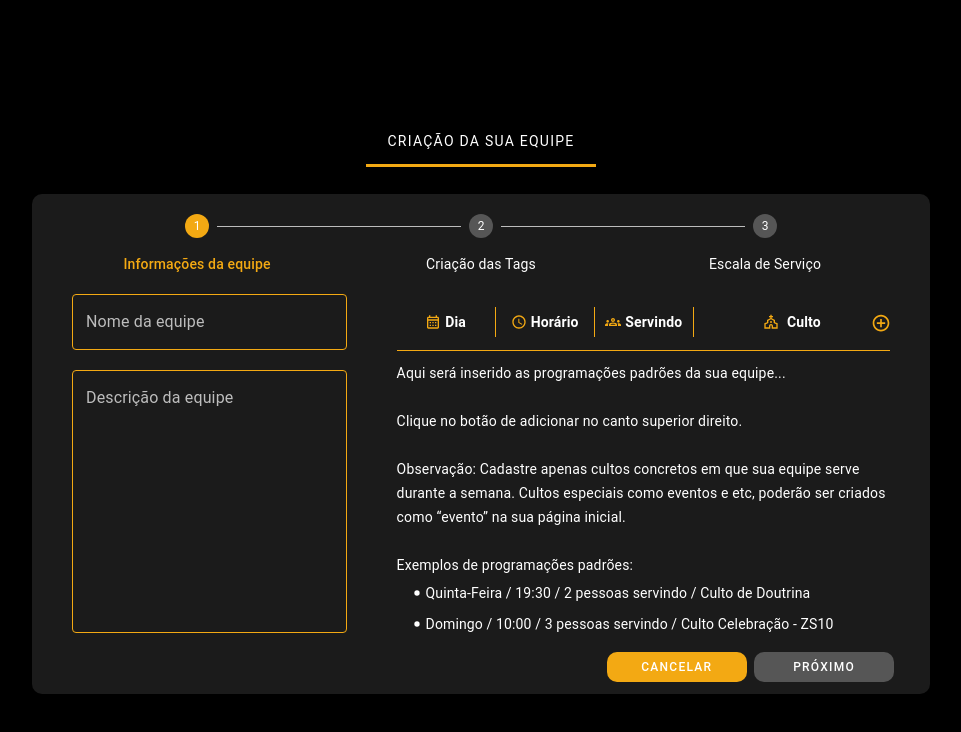
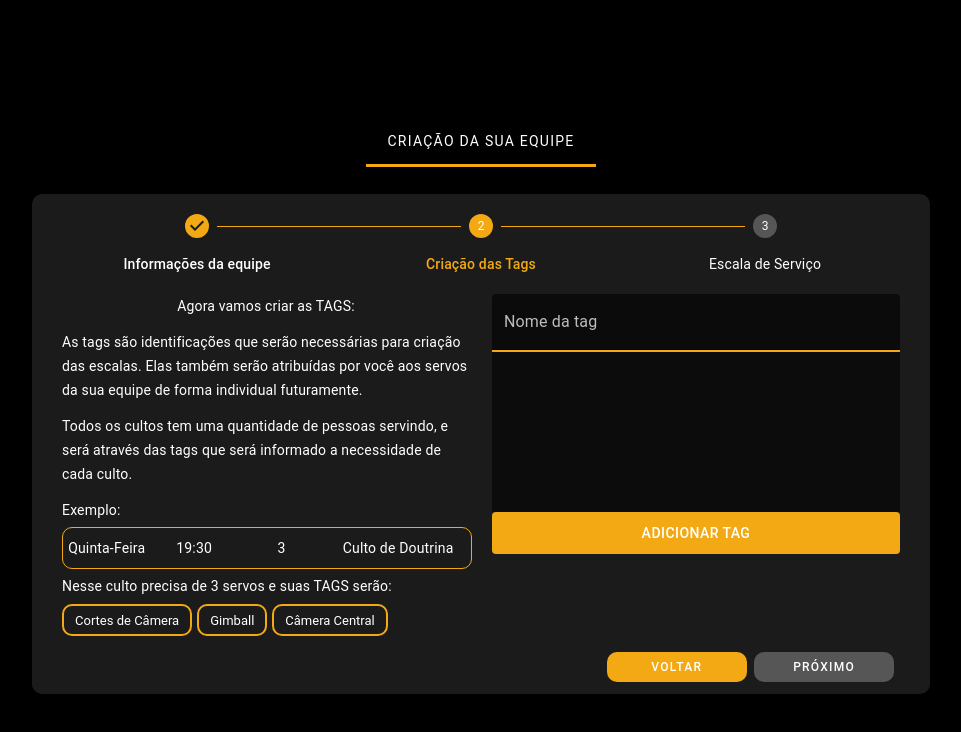
Before and after one commit to SamuelCFelix/Escala-Frontend, a React (Create React App) app: page /primeiroacesso/criarequipe in a window 1280 px wide. Both pictures are taken after a click on the button "VOLTAR". Shown: the top 732 px of the page, without its empty margins (159-1120 px from the left). Built offline with nearby package versions, Linux system fonts and the light colour scheme.

Commit message:
finalização do stepper segundo passo

```diff
--- a/src/pages/criarEquipe/index.js
+++ b/src/pages/criarEquipe/index.js
@@ -121,6 +121,9 @@ const styles = {
     "& .MuiSvgIcon-root.MuiStepIcon-root.Mui-completed": {
       color: "#F3A913", // circle color (ACTIVE)
     },
+    "& .MuiStepConnector-line": {
+      borderColor: "#F3A913", // Cor padrão da linha
+    },
   },
   boxConteudo: {
     display: "flex",
@@ -473,7 +476,6 @@ const styles = {
     ml: "30px",
   },
   box2Stepper1: {
-    background: "blue",
     display: "flex",
     flexDirection: "column",
     width: "408px",
@@ -495,13 +497,26 @@ const styles = {
     borderRadius: "10px",
     color: "#ffffff",
   },
+  boxChipAdd: {
+    display: "flex",
+    flexDirection: "row",
+    flexWrap: "wrap",
+    alignContent: "flex-start",
+    padding: "10px 0px",
+    gap: "6px",
+    width: "100%",
+    height: "140px",
+    maxHeight: "140px",
+    overflowY: "auto",
+    background: "rgba(0, 0, 0, 0.56)",
+  },
 };
 
 const CriarEquipe = () => {
   const [snackbarOpen, setSnackbarOpen] = useState(false);
   const [snackbarSeverity, setSnackbarSeverity] = useState("");
   const [snackbarMessage, setSnackbarMessage] = useState("");
-  const [activeStep, setActiveStep] = useState(1);
+  const [activeStep, setActiveStep] = useState(2);
   const [openModal, setOpenModal] = useState(false);
   const [openModalEdit, setOpenModalEdit] = useState(false);
   const [openModalDelete, setOpenModalDelete] = useState(false);
@@ -516,6 +531,8 @@ const CriarEquipe = () => {
   const [anchorEl, setAnchorEl] = useState(null);
   const [programacoes, setProgramacoes] = useState([]);
   const [positionProgramacao, setPositionProgramacao] = useState("");
+  const [tags, setTags] = useState([]);
+  const [valueTag, setValueTag] = useState("");
 
   useEffect(() => {
     if (diaDaSemana && horario && servindo && tituloCulto) {
@@ -526,6 +543,7 @@ const CriarEquipe = () => {
   }, [diaDaSemana, horario, servindo, tituloCulto]);
 
   useEffect(() => {
+    if (activeStep === 0) {
       if (
         nomeEquipe.trim().length > 0 &&
         descricaoEquipe.trim().length > 0 &&
@@ -535,7 +553,18 @@ const CriarEquipe = () => {
       } else {
         setDisableStepperButton(true);
       }
-  }, [nomeEquipe, descricaoEquipe, programacoes]);
+    }
+  }, [nomeEquipe, descricaoEquipe, programacoes, activeStep]);
+
+  useEffect(() => {
+    if (activeStep === 1) {
+      if (tags.length > 0) {
+        setDisableStepperButton(false);
+      } else {
+        setDisableStepperButton(true);
+      }
+    }
+  }, [tags, activeStep]);
 
   const handleSnackbarClose = (event, reason) => {
     if (reason === "clickaway") {
@@ -664,6 +693,25 @@ const CriarEquipe = () => {
     setPositionProgramacao("");
   }
 
+  function handleAddChip() {
+    if (valueTag.trim() !== "") {
+      if (!tags.some((tag) => tag.tag === valueTag)) {
+        let newTag = { tag: valueTag };
+        let newArrayTags = [...tags, newTag];
+        setTags(newArrayTags);
+        setValueTag("");
+        console.log(newArrayTags);
+      } else {
+        setSnackbar("warning", "Tag existente");
+      }
+    }
+  }
+
+  function handleDeleteChip(positionTag) {
+    let novoArrayTags = tags.filter((tag, index) => index !== positionTag);
+    setTags(novoArrayTags);
+  }
+
   const handlenProximoStep = () => {
     if (activeStep < 2) {
       setActiveStep((proximo) => proximo + 1);
@@ -1001,7 +1049,74 @@ const CriarEquipe = () => {
             </Box>
           </Box>
           <Box sx={styles.box2Stepper1}>
-            {"lalalalalalalalalalalalalalalalalalalala"}
+            <TextField
+              value={valueTag}
+              onChange={(event) => {
+                setValueTag(event.target.value);
+              }}
+              sx={{
+                ...styles.textField,
+                "&.MuiFormControl-root.MuiTextField-root .MuiInputLabel-root.MuiInputLabel-shrink":
+                  {
+                    color: "#F3A913",
+                  },
+                "&.MuiFormControl-root-MuiTextField-root.MuiInputBase-root-MuiFilledInput-root:hover":
+                  {
+                    backgroundColor: "rgba(0, 0, 0, 0.56)",
+                  },
+                "& .MuiInputBase-root.MuiFilledInput-root:after": {
+                  borderBottom: "none",
+                },
+                "& .MuiInputBase-root.MuiFilledInput-root:hover": {
+                  backgroundColor: "rgba(0, 0, 0, 0.56)",
+                },
+                "& .MuiInputBase-root.MuiFilledInput-root": {
+                  backgroundColor: "rgba(0, 0, 0, 0.56)",
+                },
+              }}
+              label="Nome da tag"
+              variant="filled"
+              InputProps={{
+                sx: {
+                  borderBottom: "2px solid #F3A913",
+                  background: "rgba(0, 0, 0, 0.56)",
+                },
+              }}
+            />
+            <Box sx={styles.boxChipAdd}>
+              {tags.map((tag, index) => (
+                <Chip
+                  label={tag.tag}
+                  variant="outlined"
+                  onDelete={() => {
+                    handleDeleteChip(index);
+                  }}
+                  sx={{
+                    ...styles.chipDefault,
+                    backgroundColor: "rgba(0, 0, 0, 0.56)",
+                    "&.MuiButtonBase-root.MuiChip-root .MuiChip-deleteIcon": {
+                      color: "rgba(243, 169, 19, 0.7)",
+                    },
+                  }}
+                />
+              ))}
+            </Box>
+            <Button
+              sx={{
+                ...styles.botaoDefault,
+                width: "100%",
+                height: "42px",
+                borderRadius: "4px",
+                fontSize: "14px",
+                lineHeight: "26px",
+                letterSpacing: "0.46px",
+              }}
+              onClick={() => {
+                handleAddChip();
+              }}
+            >
+              Adicionar Tag
+            </Button>
           </Box>
         </Box>,
       ],
```
Lines whose indentation alone changed are shown as unchanged.
